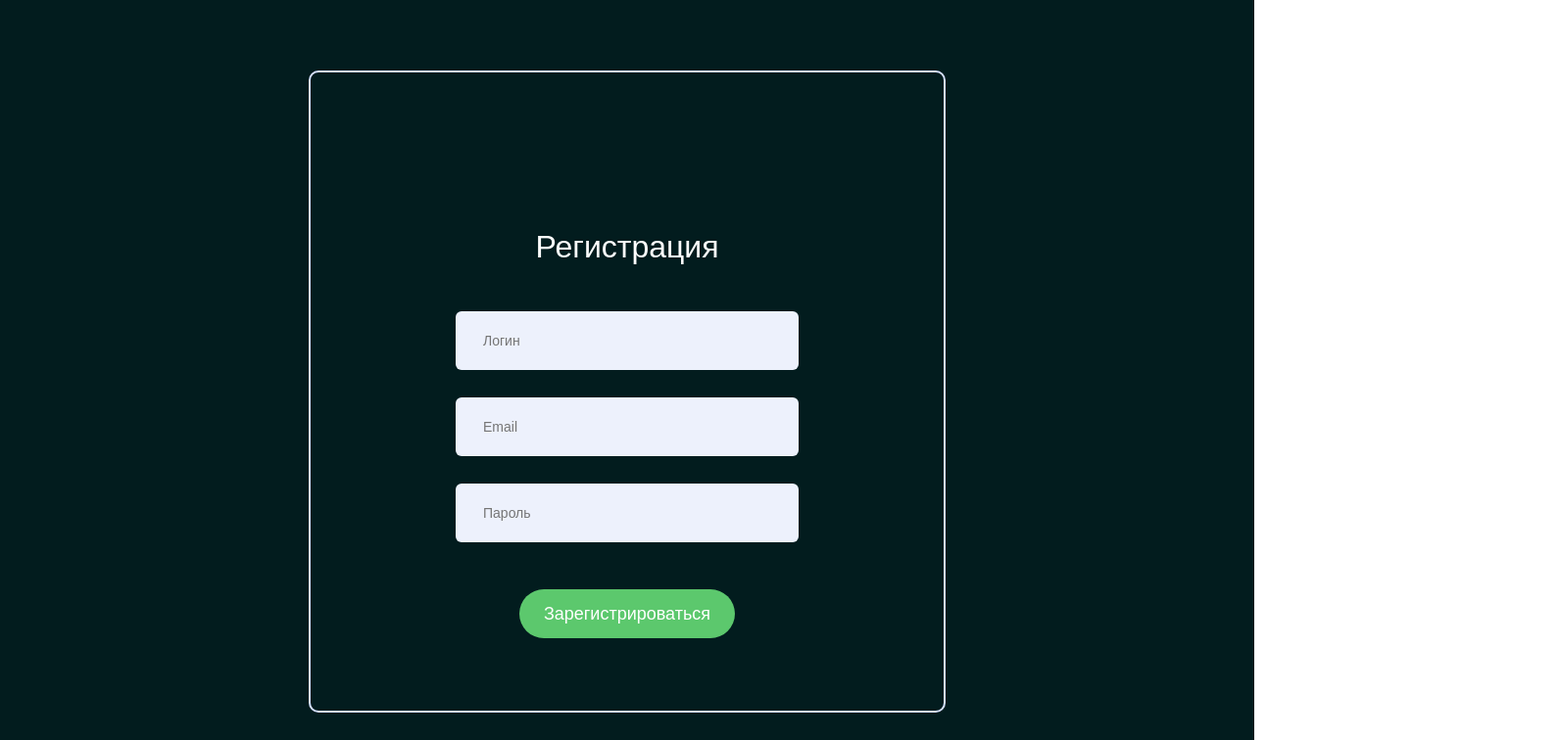
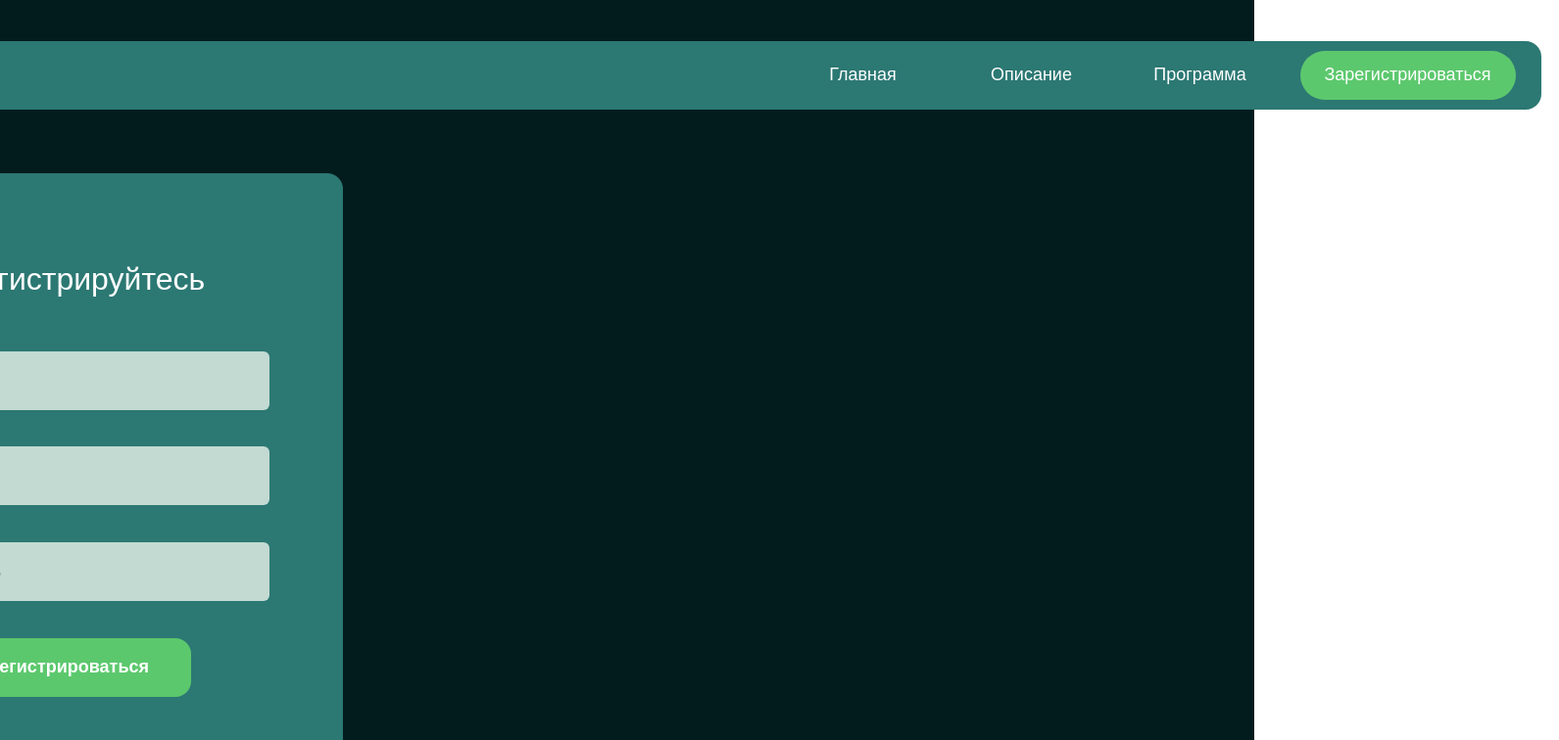
Before and after one commit to soulmatedev/hakaton-landing-registration, a React (Create React App) app: page /registration in a window 1280 px wide. Shown: the top 756 px of the page at 98% size, 1591 px wide, since content can reach past the window. Built offline with nearby package versions, Linux system fonts and the light colour scheme.

Commit message:
Добавляет последние изменения

```diff
--- a/src/components/registration/RegistrationBlock.tsx
+++ b/src/components/registration/RegistrationBlock.tsx
@@ -1,13 +1,14 @@
 import React from 'react';
-import { useNavigate } from 'react-router-dom';
-import { useSelector } from 'react-redux';
+import {useNavigate} from 'react-router-dom';
+import {useSelector} from 'react-redux';
 import ContentPrimaryFrame from "../ui/frame/ContentPrimaryFrame";
 import PrimaryButton from "../ui/button/PrimaryButton";
-import { RootState} from "../../redux/store";
+import {RootState} from "../../redux/store";
 import API from "../../dal/API";
 import RegistrationUsernameInput from "../ui/input/registration/RegistrationUsernameInput";
 import RegistrationPasswordInput from "../ui/input/registration/RegistrationPasswordInput";
 import RegistrationEmailInput from "../ui/input/registration/RegistrationEmailInput";
+import NavbarBlock from "../navbar/NavbarBlock";
 
 const RegistrationBlock = () => {
 	const navigator = useNavigate();
@@ -29,17 +30,31 @@ const RegistrationBlock = () => {
 	};
 
 	return (
-		<ContentPrimaryFrame className="registration-page__registration-block">
-			<h1>Регистрация</h1>
-			<RegistrationUsernameInput />
-			<RegistrationEmailInput />
-			<RegistrationPasswordInput />
-			<PrimaryButton
-				className="ui__primary-button registration-frame__button_registration"
-				onClick={onRegistrationClick}
-				content="Зарегистрироваться"
-			/>
-		</ContentPrimaryFrame>
+		<>
+			<NavbarBlock/>
+			<div className="registration-page__block">
+				<div className="registration-page__left-block">
+					<div className="registration-page__content-block">
+						<h1>Зарегистрируйтесь</h1>
+						<RegistrationUsernameInput/>
+						<RegistrationEmailInput/>
+						<RegistrationPasswordInput/>
+						<div className="registration-frame__button">
+							<PrimaryButton
+								className="registration-frame__button_registration"
+								onClick={onRegistrationClick}
+								content="Зарегистрироваться"
+							/>
+						</div>
+					</div>
+				</div>
+				<div className="registration-page__right-block">
+					<div className="registration-page__right-block-content">
+
+					</div>
+				</div>
+			</div>
+		</>
 	);
 };
 
--- /dev/null
+++ b/src/logo.d.ts
@@ -0,0 +1,4 @@
+declare module '*.jpg' {
+	const content: string;
+	export default content;
+}
--- a/src/styles/_variables.scss
+++ b/src/styles/_variables.scss
@@ -6,6 +6,9 @@ $dark-primary: #1926fc;
 $text-primary: #FFFFFF;
 $text-primary-light: $grey750;
 $text-secondary: $grey400;
+
+$input-color: $grey700;
+$input-background-color: #C2DAD2;
 
 $content-primary-frame: #d6e0ff;
 
--- a/src/styles/footer/__footer-content.scss
+++ b/src/styles/footer/__footer-content.scss
@@ -8,9 +8,10 @@
   justify-content: center;
 
   h1 {
-    font-size: 28px;
+    font-size: 26px;
     font-weight: 400;
     color: $text-primary;
+    margin-bottom: 10px;
   }
 
   span {
--- a/src/styles/registration-page/__registration-block.scss
+++ b/src/styles/registration-page/__registration-block.scss
@@ -1,21 +1,6 @@
 @import "src/styles/variables";
 
-.registration-page__registration-block {
-	width: 650px;
-	align-items: center;
-	justify-content: center;
-	text-align: center;
-
-	::placeholder {
-		font-weight: 100;
-		font-size: 14px;
-	}
-
-	> h1 {
-		color: $text-primary;
-		font-size: 32px;
-		padding: 80px 0 42px;
-		font-weight: 200;
-	}
-
+.registration-page__block {
+	display: grid;
+	grid-template-columns: repeat(2, 1fr);
 }
--- a/src/styles/registration-page/__registration-button.scss
+++ b/src/styles/registration-page/__registration-button.scss
@@ -1,8 +1,15 @@
 @import "src/styles/variables";
 
-.registration-frame__button_registration {
-	font-size: 16px;
-	width: 350px;
-	font-weight: 600;
-	border-radius: 32px;
+.registration-frame__button {
+	display: grid;
+	justify-content: start;
+	align-items: start;
+	margin-bottom: 60px;
+
+	> .registration-frame__button_registration {
+		height: 60px;
+		width: 270px;
+		border-radius: 16px;
+		font-weight: 600;
+	}
 }
--- /dev/null
+++ b/src/styles/registration-page/__registration-content-block.scss
@@ -0,0 +1,26 @@
+@import "src/styles/variables";
+
+.registration-page__content-block {
+	display: grid;
+	align-items: center;
+	justify-content: center;
+	margin: 0 0 0 160px;
+
+	background: $frame-background-color;
+	width: 500px;
+	height: 600px;
+	border-radius: 16px;
+
+	::placeholder {
+		font-weight: 100;
+		font-size: 14px;
+	}
+
+	> h1 {
+		color: $text-primary;
+		font-size: 32px;
+		padding: 80px 0 40px 0;
+		font-weight: 200;
+	}
+
+}
--- a/src/styles/registration-page/__registration-input.scss
+++ b/src/styles/registration-page/__registration-input.scss
@@ -7,5 +7,5 @@
 }
 
 .registration-frame__input_password {
-	margin-bottom: 48px;
+	margin-bottom: 28px;
 }
--- a/src/styles/registration-page/registration-page.scss
+++ b/src/styles/registration-page/registration-page.scss
@@ -1,6 +1,7 @@
 @import "_registration-block";
 @import "_registration-input";
 @import "_registration-button";
+@import "_registration-content-block";
 
 .registration-page {
 	height: 100%;
--- a/src/styles/ui/input/_input.scss
+++ b/src/styles/ui/input/_input.scss
@@ -8,8 +8,8 @@
 	height: 60px;
 	outline: none;
 	border: none;
-	color: $primary-input_content;
-	background-color: $primary-input_background-color;
+	color: $input-color;
+	background-color: $input-background-color;
 
 	&:hover {
 		transition: all 0.5s;
--- a/tsconfig.json
+++ b/tsconfig.json
@@ -22,6 +22,6 @@
     "jsx": "react-jsx"
   },
   "include": [
-    "src"
+    "src",
   ]
 }
```
Also changed, not shown: src/assets/svg/logo.jpg (added).
